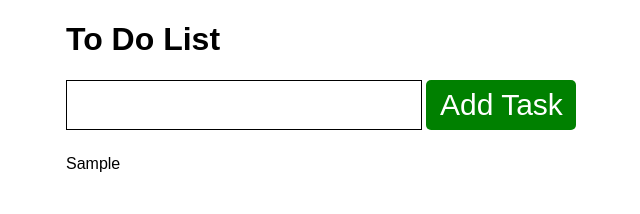
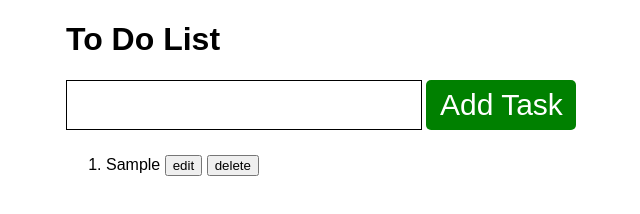
Before and after one commit to iTalantaAcademy-kakuma-1/groub1-sepration-of-concern-starter-, a plain HTML site: page index.html in a window 1280 px wide. Both pictures are taken after typing "Sample" into the empty fields and a click on the button "Add Task". Shown: the whole page, without its empty margins (414-1054 px from the left). Drawn offline with Linux system fonts and the light colour scheme.

Commit message:
update
update

```diff
--- a/client/src/init/index.js
+++ b/client/src/init/index.js
@@ -1,19 +1,29 @@
 let addToDoButton = document.getElementById('addToDo');
 let toDoContainer = document.getElementById('toDoContainer');
 let inputField = document.getElementById('inputField');
+let editContainer = document.getElementById('edit');
+let deleteContainer = document.getElementById('delete');
+
+
+
 
 addToDoButton.addEventListener('click', function() {
+
+    var listElement = document.createElement('ol');
+    var listItem = document.createElement("li");
     var paragraph = document.createElement('p')
+    var editBtn = document.createElement('button')
+    var deleteBtn = document.createElement('button')
 
-    paragraph.innerText = inputField.value;
-    toDoContainer.appendChild(paragraph);
+    editBtn.innerText = "edit"
+    deleteBtn.innerText = "delete"
+
+
+    // paragraph.innerText = inputField.value;
+    // toDoContainer.appendChild(paragraph, editBtn, deleteBtn);
+    listItem.innerHTML += inputField.value +"  " + editBtn.outerHTML + "  "+ deleteBtn.outerHTML
+    listElement.appendChild(listItem);
+    toDoContainer.appendChild(listElement)
     inputField.value = "";
 
-    paragraph.addEventListener('click', function() {
-        paragraph.style.textDecoration = 'line-through';
-    })
-
-    paragraph.addEventListener('dblclick', function() {
-        toDoContainer.removeChild(paragraph)
-    })
 })
```
Also changed, not shown: index.html (+8 -2 lines), .github/PULL_REQUEST_TEMPLATE/FetchBasic.html (added), .github/PULL_REQUEST_TEMPLATE/json.txt (added), .github/PULL_REQUEST_TEMPLATE/text.txt (added).
